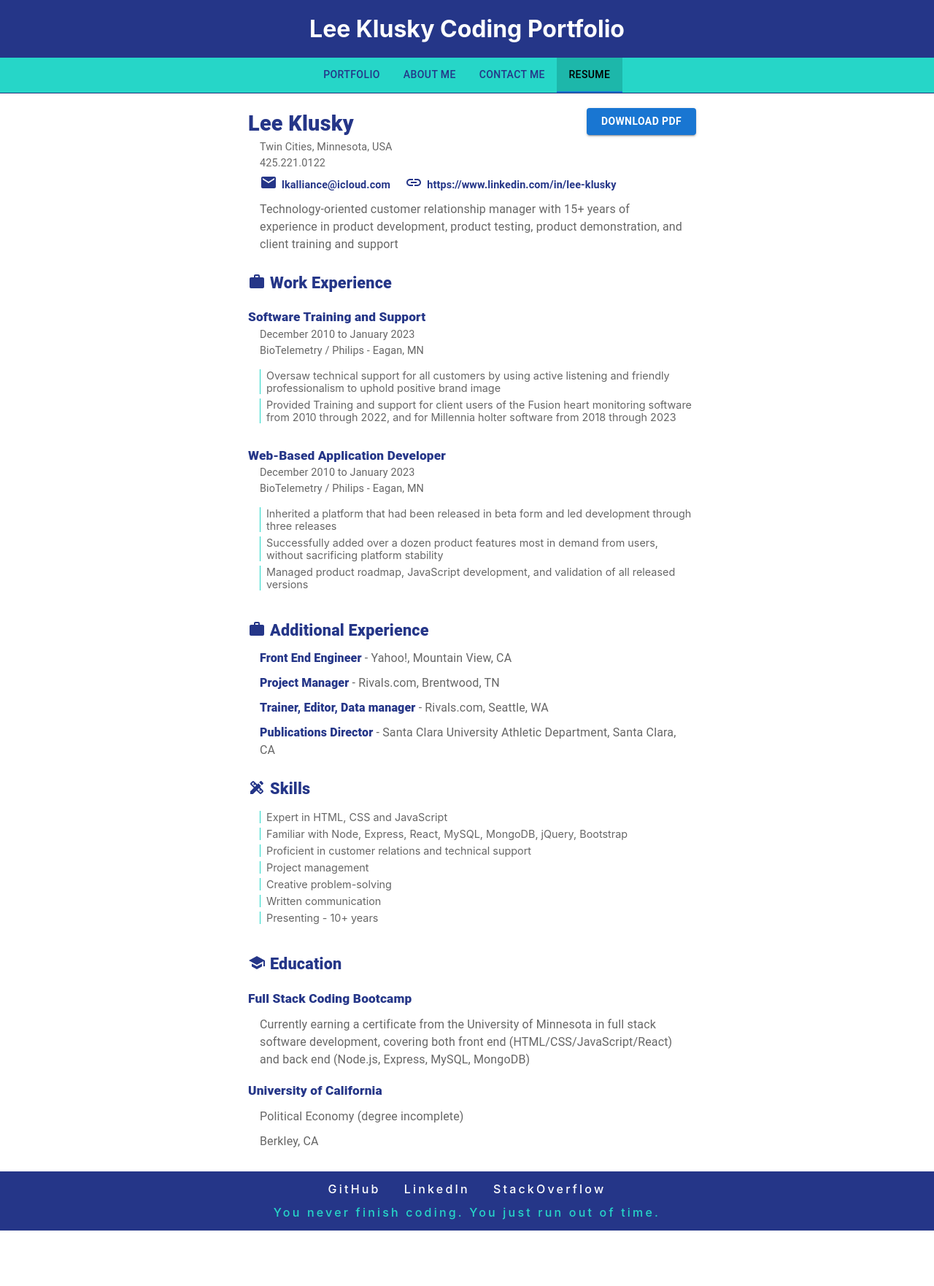
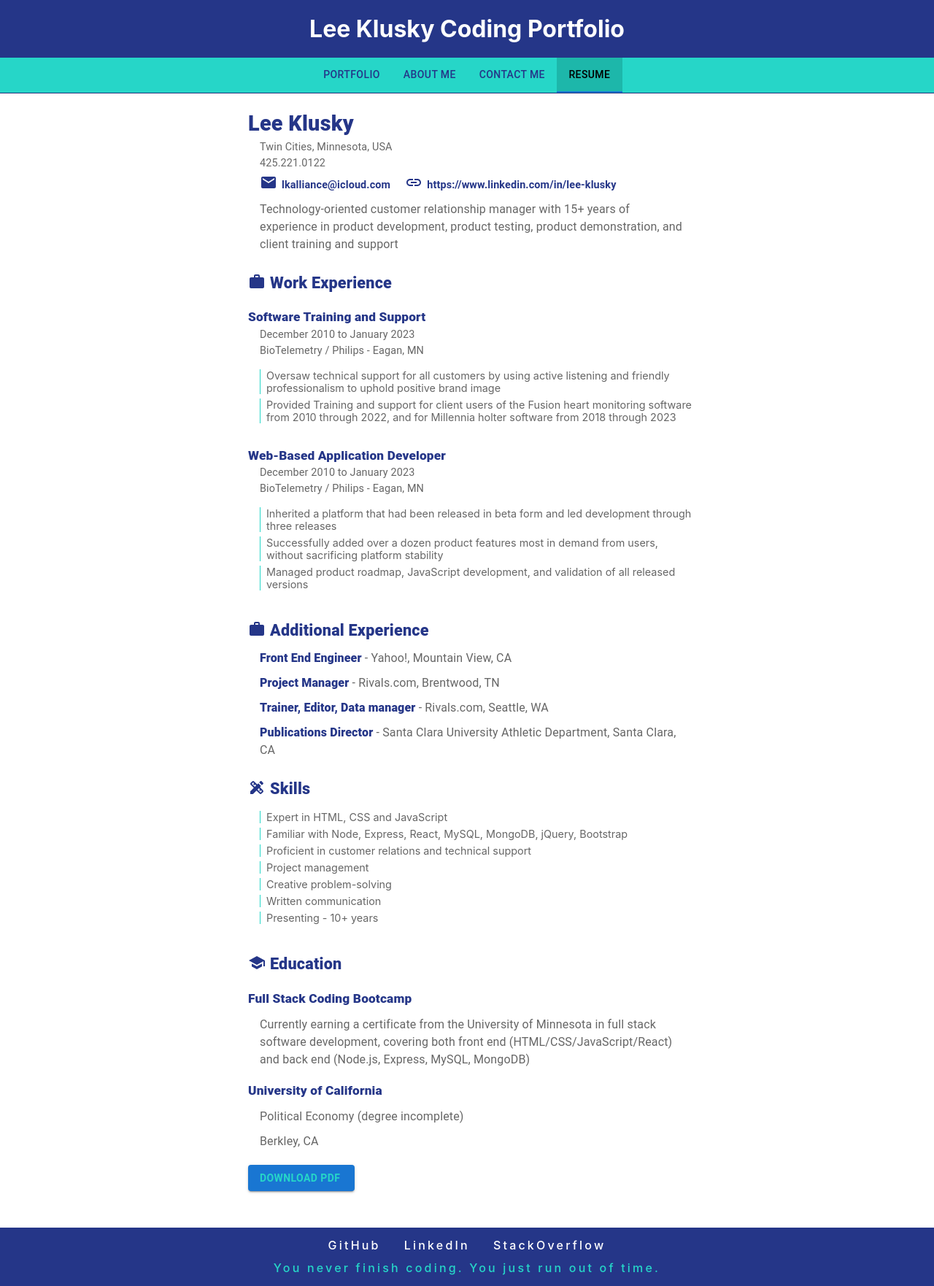
Before and after one commit to lkalliance/code-portfolio, a React (Create React App) app: page /#/resume in a window 1280 px wide. Shown: the whole page at 73% size. Before the commit the page ends 1686 px from the top, so only its background shows below. Built offline with nearby package versions, Linux system fonts and the light colour scheme.

Commit message:
Moved the button to the bottom

```diff
--- a/src/pages/Resume/Resume.css
+++ b/src/pages/Resume/Resume.css
@@ -32,16 +32,10 @@
   padding-right: 20px;
 }
 
-App.small #resume a.MuiButtonBase-root,
 #resume a.MuiButtonBase-root {
-  position: absolute;
-  top: 0;
-  right: 6px;
-  color: white;
+  color: var(--secondary);
   white-space: nowrap;
-  width: 150px;
-  padding-left: 0;
-  padding-right: 0;
+  margin: 20px auto;
 }
 
 #resume p {
--- a/src/pages/Resume/Resume.tsx
+++ b/src/pages/Resume/Resume.tsx
@@ -15,14 +15,6 @@ function Resume() {
   return (
     <section id="resume">
       <Box className="heading">
-        <Button
-          variant="contained"
-          color="primary"
-          href="./images/lee-klusky-resume.pdf"
-          target="_blank"
-        >
-          Download PDF
-        </Button>
         <Typography component="h2">Lee Klusky</Typography>
         <Typography component="p" className="heading">
           Twin Cities, Minnesota, USA
@@ -144,6 +136,14 @@ function Resume() {
         Political Economy (degree incomplete)
       </Typography>
       <Typography component="p">Berkley, CA</Typography>
+      <Button
+        variant="contained"
+        color="primary"
+        href="./images/lee-klusky-resume.pdf"
+        target="_blank"
+      >
+        Download PDF
+      </Button>
     </section>
 
     // <section id="materials">
```
